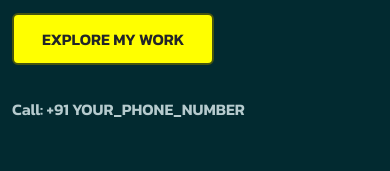
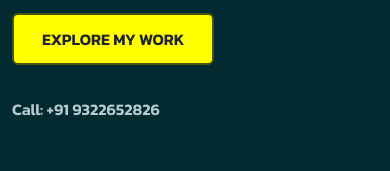
Before and after one commit to DarshanPulate45/Portfolio, a plain HTML site: page index.html in a window 390 px wide. Shown: the part 514-685 px from the top of the page. Drawn offline with Linux system fonts and the light colour scheme; a web font is replaced by a local one.

Commit message:
mobile no

```diff
--- a/index.html
+++ b/index.html
@@ -76,7 +76,7 @@
                 <a href="#projects" class="btn btn-brand fw-bold me-4">
                   EXPLORE MY WORK</a
                 >
-                <a href="" class="custom-link num"> Call: +91 YOUR_PHONE_NUMBER</a>
+                <a href="" class="custom-link num"> Call: +91 9322652826</a>
               </div>
             </div>
           </div>
```
